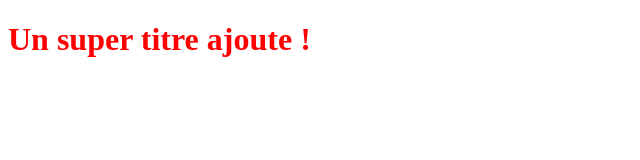
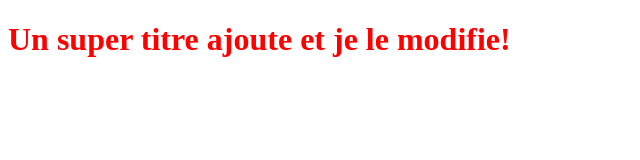
Before and after one commit to JAccess/Trying, a plain HTML site: page index.html in a window 1280 px wide. Shown: the whole page, without its empty margins (0-640 px from the left). Drawn offline with Linux system fonts and the light colour scheme.

Commit message:
HTML file modified to new branch

```diff
--- a/index.html
+++ b/index.html
@@ -5,6 +5,6 @@
    <link rel="stylesheet" type="text/css" href="style.css">
 </head>
 <body>
-   <h1>Un super titre ajoute !</h1>
+   <h1>Un super titre ajoute et je le  modifie!</h1>
 </body>
 </html>
```
